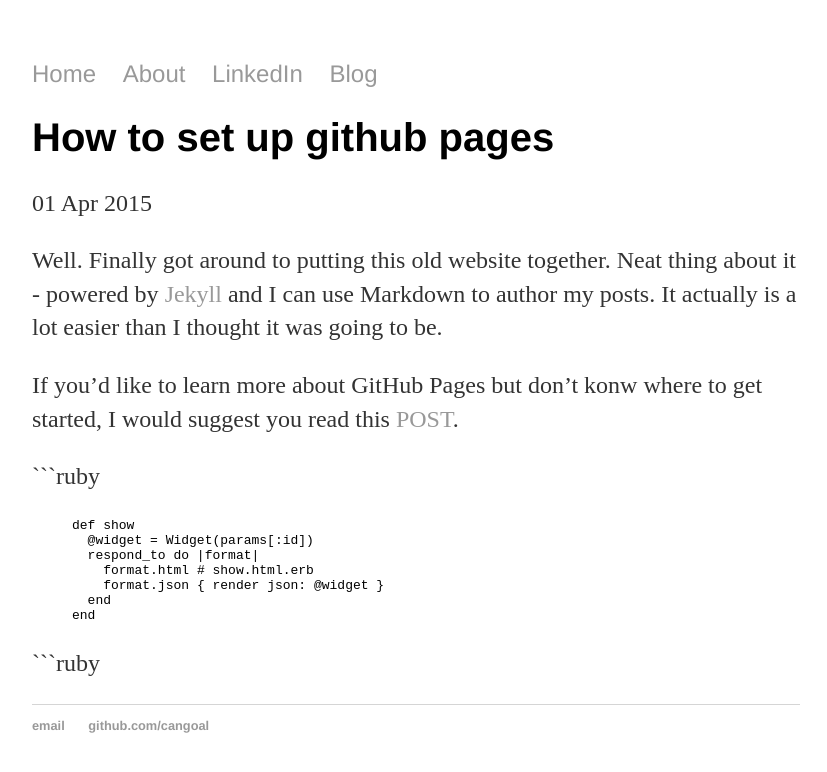
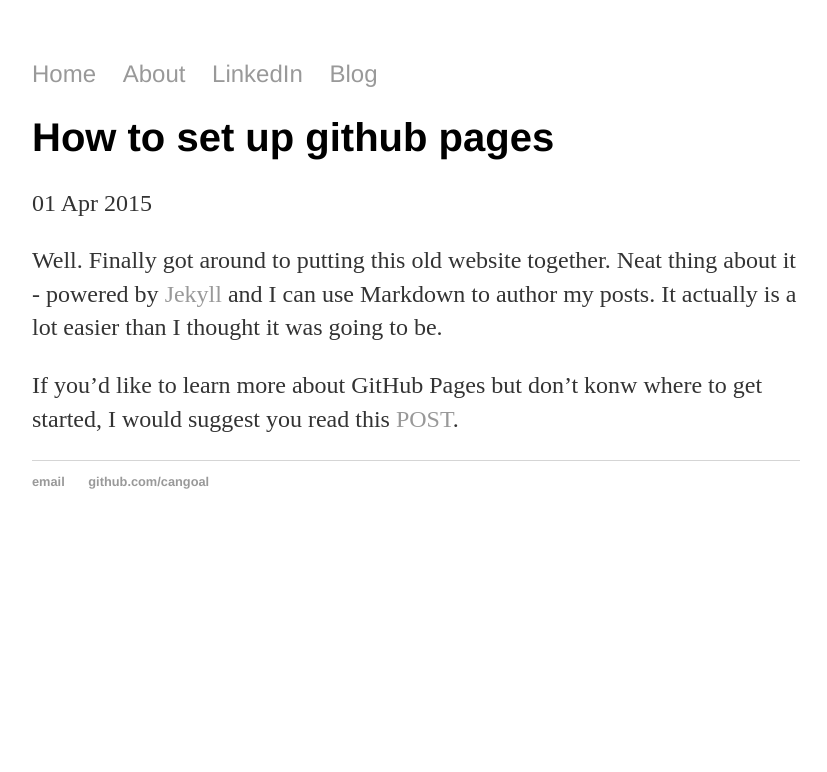
Before and after one commit to cangoal/cangoal.github.io, a Jekyll site: the page built from _posts/2015-04-01-cangoal-site-launched.md, in a window 1280 px wide. Shown: the top 772 px of the page, without its empty margins (224-1051 px from the left). Built offline with Jekyll 4.4.1, drawn with Linux system fonts in a browser that asks for light colours; Markdown is read by kramdown in place of the engine named in the settings.

Commit message:
Update 2015-04-01-cangoal-site-launched.md

````diff
--- a/_posts/2015-04-01-cangoal-site-launched.md
+++ b/_posts/2015-04-01-cangoal-site-launched.md
@@ -8,15 +8,3 @@
 and I can use Markdown to author my posts. It actually is a lot easier than I thought it was going to be.
 
 If you'd like to learn more about GitHub Pages but don't konw where to get started, I would suggest you read this [POST](http://jmcglone.com/guides/github-pages/).
-
-```ruby
-{% highlight ruby %}
-def show
-  @widget = Widget(params[:id])
-  respond_to do |format|
-    format.html # show.html.erb
-    format.json { render json: @widget }
-  end
-end
-{% endhighlight %}
-```ruby
````
